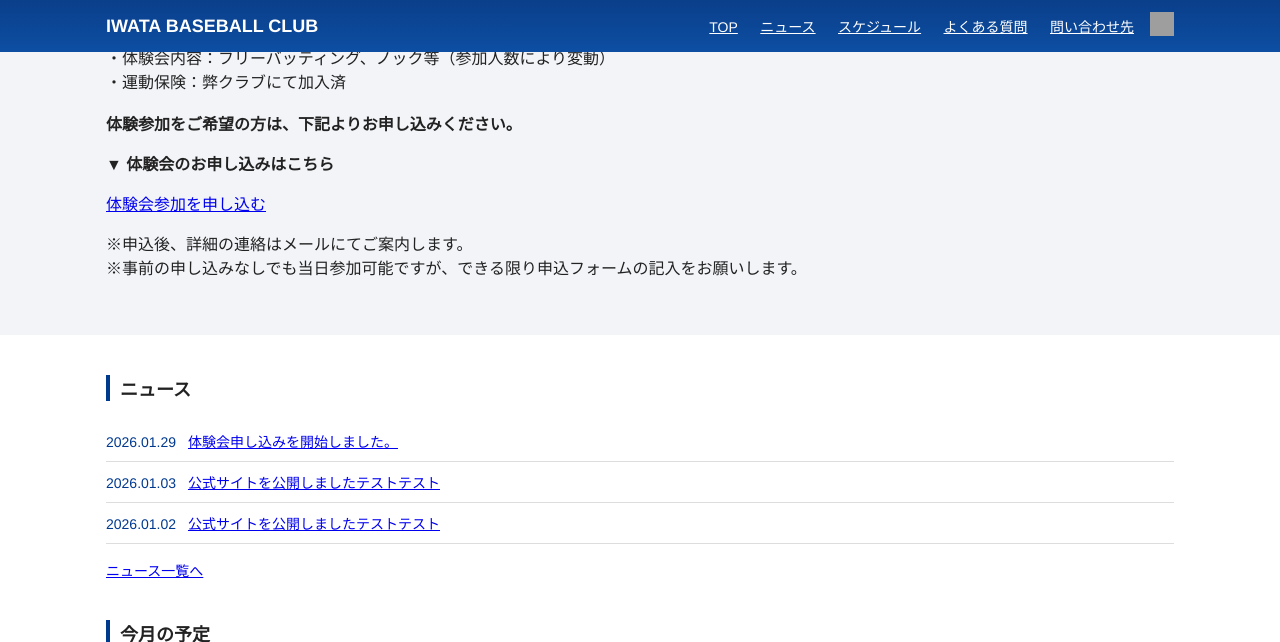
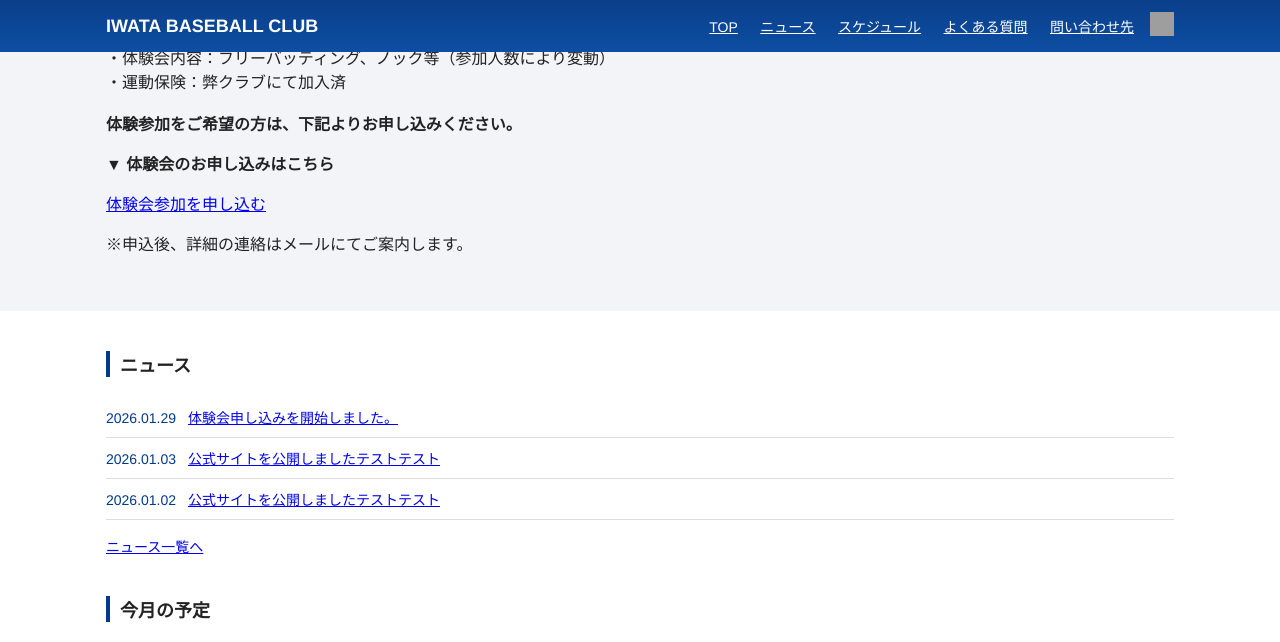
Before and after one commit to moutineigo/baseball, a Jekyll site: the page built from index.md, in a window 1280 px wide and 900 px high, scrolled down 401 px, cut to the strip 0-642 px from the top of the window. Built offline with Jekyll 4.4.1, drawn with Linux system fonts in a browser that asks for light colours; grey boxes are pictures that could not be loaded.

Commit message:
Update home.html

```diff
--- a/_layouts/home.html
+++ b/_layouts/home.html
@@ -52,7 +52,6 @@ layout: default
     </a>
     <p class="hero-note">
       ※申込後、詳細の連絡はメールにてご案内します。<br>
-      ※事前の申し込みなしでも当日参加可能ですが、できる限り申込フォームの記入をお願いします。
     </p>
   </div>
 </section>
```
